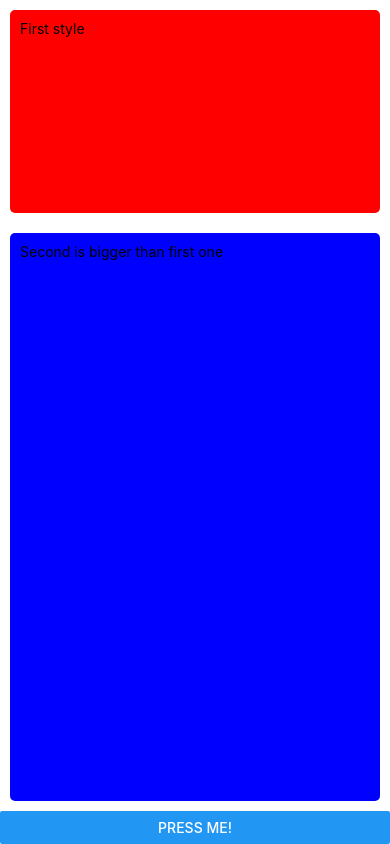
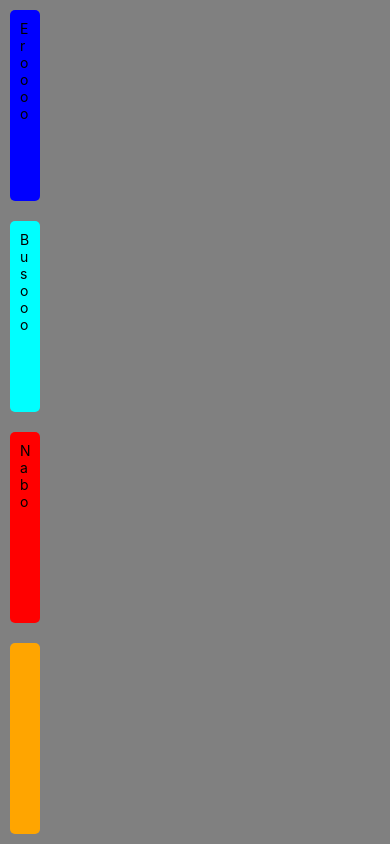
Before and after one commit to BuseHizarci/Patika1, a React Native app: screen / in a window 390 px wide. Built offline with nearby package versions, Linux system fonts and the light colour scheme.

Commit message:
Styling Component Done

```diff
--- a/App.js
+++ b/App.js
@@ -7,17 +7,14 @@ import { Colors } from 'react-native/Libraries/NewAppScreen';
 // Text <p> tagine karsilik gelir
 
 function App() {
-  const sayHello=(label)=> {
-    console.log("Hello" + label);
-  }
+
   return (
     <SafeAreaView style={styles.container}>
-      <View style={styles.upper_view_container}>
-      <Text>First style</Text>
-      </View>
-      <View style={styles.bottom_view_container}><Text>Second is bigger than first one</Text></View>
+      <View style={styles.box_1}><Text>Eroooo</Text></View>
+      <View style={styles.box_2}><Text>Busooo</Text></View>
+      <View style={styles.box_3}><Text>Nabo</Text></View>
+      <View style={styles.box_4}></View>
 
-      <Button title="Press Me!" onPress={() => sayHello('Buse')} />
     </SafeAreaView>
 
   )
@@ -25,22 +22,48 @@ function App() {
 const styles = StyleSheet.create({
   container:{
     flex:1,
+    flexDirection:'column',
+    backgroundColor:'grey',
+    justifyContent:'space-around'
   },
-  //Eger bir flex yapisi kullanacaksak ve deger verdiysek disindaki DIV e de flex belirtmek zorundayiz.
-  // Distakine yer vermiyorsun ki icindekine yer veriyorsun. Bu dogru bir kullanim olmaz
-  upper_view_container : {
+  box_1: {
+    flex:100,
+    backgroundColor: 'blue',
+    margin: 10,
+    padding:10,
+    borderRadius:5,
+    width:30,
+    height:30,
+  },
+  box_2: {
+    flex:100,
+    backgroundColor: 'aqua',
+    margin: 10,
+    padding:10,
+    borderRadius:5,
+    width:30,
+    height:30,
+  },
+  box_3: {
     flex:100,
     backgroundColor: 'red',
     margin: 10,
     padding:10,
     borderRadius:5,
+    width:30,
+    height:30,
   },
-  bottom_view_container : {
-    flex:300,
-    backgroundColor: 'blue',
+  box_4: {
+    flex:100,
+    backgroundColor: 'orange',
     margin: 10,
     padding:10,
     borderRadius:5,
-  }
+    width:30,
+    height:30,
+  },
+
 })
 export default App;
+//rowdan columna almak icin layout propslarin icine bak.
+//Dikey yapiya hizalayacagim
```
